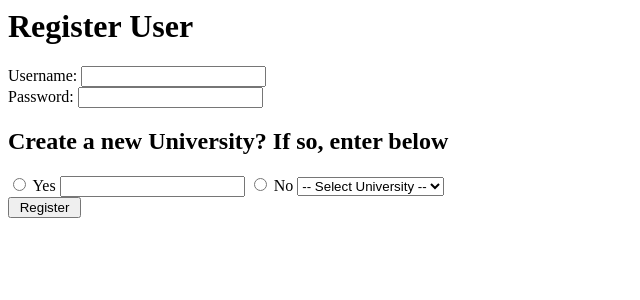
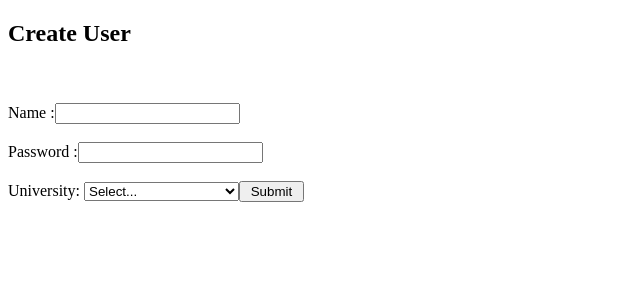
Before and after one commit to VargaAlex/COP4710_FinalProject, a PHP site: page /user_create.php in a window 1280 px wide. Shown: the top 300 px of the page, without its empty margins (0-640 px from the left). Run offline with PHP 8.4, Linux system fonts and the light colour scheme; tables that the repository leaves empty or names only in its code hold one stand-in row (values such as "Sample post").

Commit message:
Update user_create.php

```diff
--- a/user_create.php
+++ b/user_create.php
@@ -1,98 +1,90 @@
+<?php
+	// File Written by Alex Varga
+?>
+
 <?php
 	include('config.php');
 ?>
 
+<!DOCTYPE HTML>
+<html>
+<head>
+<style>
+.error {color: #FF0000;}
+</style>
+</head>
+<body>
+
 <?php
+
 	$error = "";
-if($_SERVER["REQUEST_METHOD"] == "POST") {
-    $name = mysqli_real_escape_string($db,$_POST['username']);
-    $pass = mysqli_real_escape_string($db,$_POST['password']);
-
+	$name = null;
+	$password = null;
+	$uni_id = null;
+	if ($_SERVER["REQUEST_METHOD"] == "POST") { echo $uni_id;
+		if(isset($_POST['name'])) $name = mysqli_real_escape_string($db,$_POST['name']);
+		if(isset($_POST['password'])) $password = mysqli_real_escape_string($db,$_POST['password']);
+		if(isset($_POST['uniSelect'])) $uni_id = mysqli_real_escape_string($db,$_POST['uniSelect']);
 		if($name == null) {
-      $error = "Username is required.";
+			$error = "Please enter your name.";
 		}
-    else if ($pass == null) {
-      $error = "Password is required.";
+		else if($password == null) {
+			$error = "Please enter a password for your account.";
+		}
+		else if($uni_id == null) {
+			$error = "Please select a university, if yours is not available please select Create New University to create one.";
 		}
 		else {
-          $name;
-          $pass;
-          $uni_id;
-          $sql = "insert into users (pass, name) values ('$pass', '$name')";
-          if ($res = mysqli_query($db,$sql)) {
-              $u_id = mysqli_insert_id($db); // Get the ID of the newly inserted user
-                 echo "User registered successfully with ID: " . $u_id;
-
-                 $uni_name = mysqli_real_escape_string($db,$_POST['uni_name']);
-                 // register the university to be used for university_create
-                 $uni_name;
-                 $sql = "insert into university (uni_name) values ('$uni_name')";
-                  if ($res = mysqli_query($db,$sql)) {
-                      $uni_id = mysqli_insert_id($db); // Get the ID of the newly inserted university
-                      echo "<br>University registered successfully with ID: " . $uni_id;
-                        $sql = "insert into users (uni_id) values($'uni_id')";
-                        if ($res = mysqli_query($db,$sql)) {
-                            session_start();
+			$sql = "insert into users(name, pass, uni_id) values('$name', '$password', $uni_id)";
+			if($res = mysqli_query($db,$sql)) {
 				$u_id;
-                            $sql = "select * from users where u_id=$u_id";
+				$sql = "select last_insert_id() ";
 				if($res = mysqli_query($db,$sql)) {
 					if($row = mysqli_fetch_array($res)) {
-                                  $last_inserted_user = $row;
+						$u_id = $row[0];
+						session_start();
 						$_SESSION['u_id'] = $u_id;
+						if($uni_id > 0) {
+							header("Location: welcome.php");
 						}
+						else {
+							header("Location: university_create.php");
 						}
-                      //header("location: welcome.php?u_id=$u_id ");
-                    }
-                 } else {
-                  echo "Error adding university: " . mysqli_error($db);
-                 }
-
-          } else {
-                 echo "Error adding user: " . mysqli_error($db);
+						die();
 					}
 				}
 			}
+
+		}
+	}
 ?>
-<html>
-<form action="user_create.php" method = "post">
-  <h1>Register User</h1>
-  <label for="username">Username:</label>
-  <input type="text" name="username" id="username" required><br>
 
-  <label for="password">Password:</label>
-  <input type="password" name="password" id="password" required><br>
-
-  <h2>Create a new University? If so, enter below</h2>
-  <div>
-</html>
+<h2>Create User</h2>
+<?php echo $error; ?> <br /><br />
+<form action = "" method = "post">
+<label>Name  :</label><input type = "text" name = "name" /><br /><br />
+<label>Password  :</label><input type = "text" name = "password"/><br/><br />
+University:
+<select name="uniSelect">
+<option value="">Select...</option>
 
 <?php
-    $uni_id;
-    echo "
-    <input type='radio' id='userSelect1' name='register'  value='Yes' />
-    <label>Yes </label><input type='text' id='university' name='uni_name'>
-    <input type='radio' id='userSelect2' name='register'  value='No' />
-    <label>No </label>
-    <select data-label='Available Universities'>
-    <option value=''>-- Select University -- </option>
-    ";
-    // List out the universities
 	$sql = "select uni_id, uni_name from university";
 	if($res = mysqli_query($db,$sql)) {
 		while($row = mysqli_fetch_array($res)) {
-        $uni_id = $row['uni_id'];
-        $uni_name = $row['uni_name'];
-        echo "<option value=$uni_id>$uni_name</option>";
+			$uni_id = $row[0];
+			$uni_name = $row[1];
+			echo "
+			<option value=$uni_id>$uni_name</option>
+			";
 		}
-
-        echo "
-        </select>
-        </div>
-        <input type = 'submit' value = ' Register '/><br />
-        <input type = 'hidden' name = 'university' value = 'uni_name' />
-        ";
-
 	}
 ?>
+<option value=-1>Create New University</option>
+<input type = "submit" value = " Submit "/><br />
 </form>
+
+
+
+</body>
 </html>
```
Lines whose indentation alone changed are shown as unchanged.
